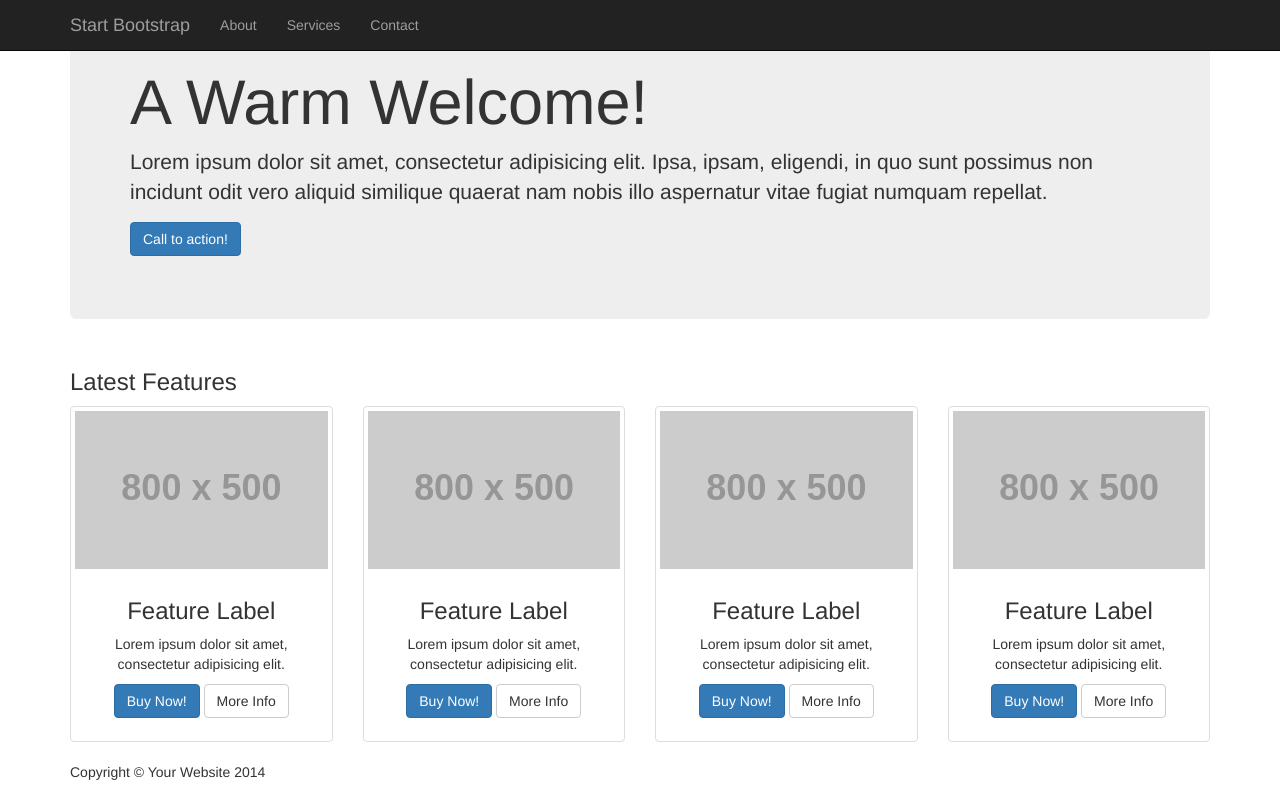
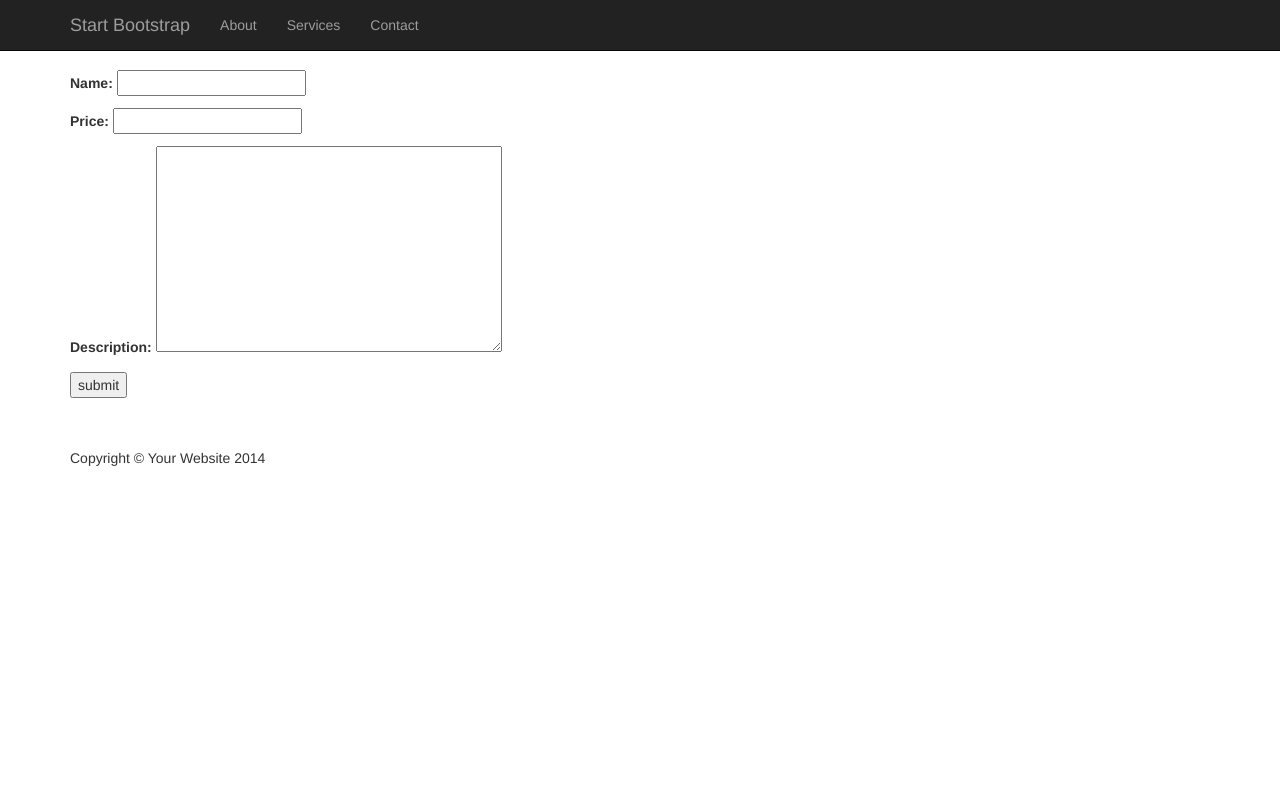
Before and after one commit to ahmadsyarif/Django-RajaSablon, a Django app: page /upload in a window 1280 px wide. Run offline with Django 3.2, Linux system fonts and the light colour scheme; grey boxes labelled with a size stand in for pictures from a placeholder-image service; some libraries are stand-ins or nearby versions.

Commit message:
show upload form

```diff
--- a/home/templates/home/main.html
+++ b/home/templates/home/main.html
@@ -17,7 +17,7 @@
     <link href="{% static 'home/css/bootstrap.min.css' %}" rel="stylesheet">
 
     <!-- Custom CSS -->
-    <link href="{% static 'home/css/main.css' %}'" rel="stylesheet">
+    <link href="{% static 'home/css/main.css' %}" rel="stylesheet">
 
     <!-- HTML5 Shim and Respond.js IE8 support of HTML5 elements and media queries -->
     <!-- WARNING: Respond.js doesn't work if you view the page via file:// -->
--- a/home/templates/home/upload.html
+++ b/home/templates/home/upload.html
@@ -2,81 +2,18 @@
 
 <!-- Page Content -->
 <div class="container">
-
     <!-- Jumbotron Header -->
-    <header class="jumbotron hero-spacer">
-        <h1>A Warm Welcome!</h1>
-        <p>Lorem ipsum dolor sit amet, consectetur adipisicing elit. Ipsa, ipsam, eligendi, in quo sunt possimus non incidunt odit vero aliquid similique quaerat nam nobis illo aspernatur vitae fugiat numquam repellat.</p>
-        <p><a class="btn btn-primary btn-large">Call to action!</a>
-        </p>
-    </header>
 
 
-    <!-- Title -->
     <div class="row">
         <div class="col-lg-12">
-            <h3>Latest Features</h3>
+            <form action="/upload" method="POST">
+            {{ form.as_p}}
+            <input type="submit" name="" value="submit">
+            </form>
         </div>
     </div>
-    <!-- /.row -->
 
-    <!-- Page Features -->
-    <div class="row text-center">
-
-        <div class="col-md-3 col-sm-6 hero-feature">
-            <div class="thumbnail">
-                <img src="http://placehold.it/800x500" alt="">
-                <div class="caption">
-                    <h3>Feature Label</h3>
-                    <p>Lorem ipsum dolor sit amet, consectetur adipisicing elit.</p>
-                    <p>
-                        <a href="#" class="btn btn-primary">Buy Now!</a> <a href="#" class="btn btn-default">More Info</a>
-                    </p>
-                </div>
-            </div>
-        </div>
-
-        <div class="col-md-3 col-sm-6 hero-feature">
-            <div class="thumbnail">
-                <img src="http://placehold.it/800x500" alt="">
-                <div class="caption">
-                    <h3>Feature Label</h3>
-                    <p>Lorem ipsum dolor sit amet, consectetur adipisicing elit.</p>
-                    <p>
-                        <a href="#" class="btn btn-primary">Buy Now!</a> <a href="#" class="btn btn-default">More Info</a>
-                    </p>
-                </div>
-            </div>
-        </div>
-
-        <div class="col-md-3 col-sm-6 hero-feature">
-            <div class="thumbnail">
-                <img src="http://placehold.it/800x500" alt="">
-                <div class="caption">
-                    <h3>Feature Label</h3>
-                    <p>Lorem ipsum dolor sit amet, consectetur adipisicing elit.</p>
-                    <p>
-                        <a href="#" class="btn btn-primary">Buy Now!</a> <a href="#" class="btn btn-default">More Info</a>
-                    </p>
-                </div>
-            </div>
-        </div>
-
-        <div class="col-md-3 col-sm-6 hero-feature">
-            <div class="thumbnail">
-                <img src="http://placehold.it/800x500" alt="">
-                <div class="caption">
-                    <h3>Feature Label</h3>
-                    <p>Lorem ipsum dolor sit amet, consectetur adipisicing elit.</p>
-                    <p>
-                        <a href="#" class="btn btn-primary">Buy Now!</a> <a href="#" class="btn btn-default">More Info</a>
-                    </p>
-                </div>
-            </div>
-        </div>
-
-    </div>
-    <!-- /.row -->
 
 
 
--- a/home/views.py
+++ b/home/views.py
@@ -1,12 +1,16 @@
 from django.shortcuts import render
 from django.http import HttpResponse
+from .models import *
+from .form import *
 # Create your views here.
 
 def index(request):
     return HttpResponse("hello world, rita I love you")
 
 def upload(request):
+    form = productForm()
     context = {
-        'page':"upload"
+        'page':"upload",
+        'form':form
     }
     return render(request,'home/main.html',context)
```
